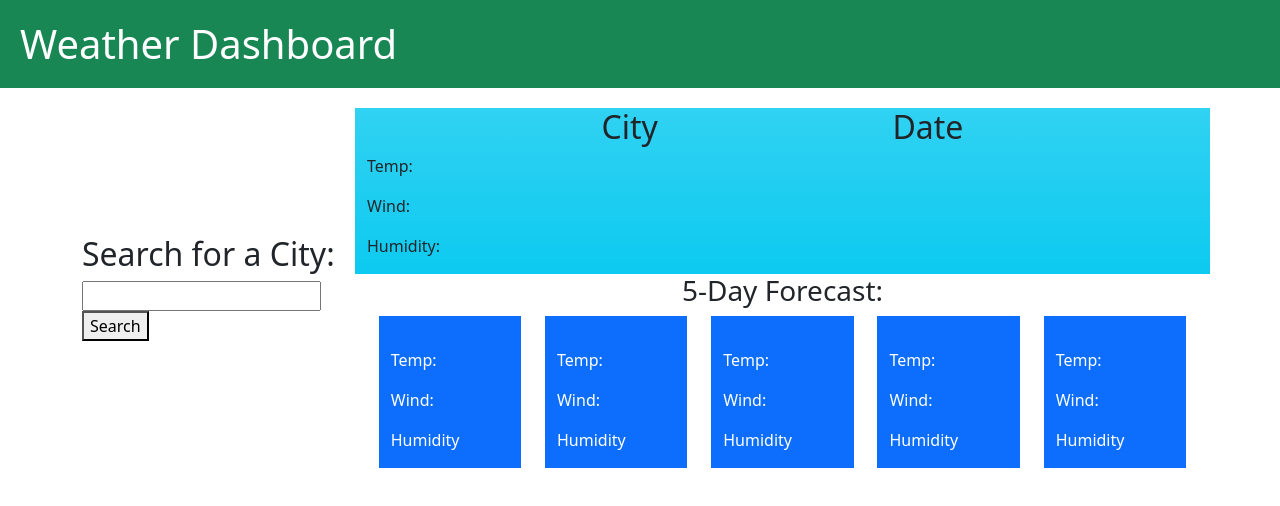
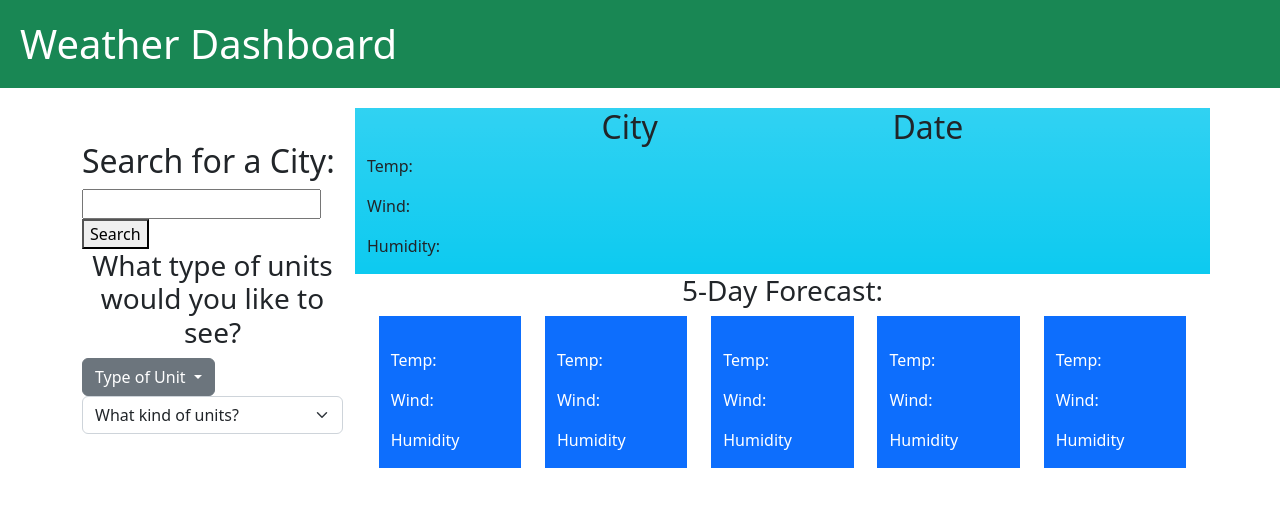
Before and after one commit to wangbrian26/City-Weather, a plain HTML site: page index.html in a window 1280 px wide. Drawn offline with nearby package versions, Linux system fonts and the light colour scheme.

Commit message:
updated drop down

```diff
--- a/assets/js/script.js
+++ b/assets/js/script.js
@@ -9,8 +9,9 @@ function getCity() {
   cityNameSearch = cityNameSearch.toLowerCase();
   cityNameSearch = cityNameSearch.replace(" ", "_");
   var geoAPI = `http://api.openweathermap.org/geo/1.0/direct?q=${cityNameSearch}&appid=1560a07c19638ebfb003c32577cdfee1`;
-  var dropDownBtn = document.querySelector("#dropdownMenuButton");
+  var dropDownBtn = document.querySelector("#dropdownMenuButton").value;
 
+  console.log(dropDownBtn);
   fetch(geoAPI)
     .then(function (response) {
       if (response.status != 200) {
--- a/index.html
+++ b/index.html
@@ -24,18 +24,19 @@
         <button id="searchBtn">Search</button>
 
         <!-- This is a function that will be worked on later. -->
-        <!-- <h3>What type of units would you like to see?</h3>
+        <h3>What type of units would you like to see?</h3>
         <div class="dropdown">
           <button class="btn btn-secondary dropdown-toggle" type="button" id="dropdownMenuButton" data-toggle="dropdown"
             aria-haspopup="true" aria-expanded="false">
             Type of Unit
           </button>
-          <div class="dropdown-menu" aria-labelledby="dropdownMenuButton" id="typeInput">
-            <a class="dropdown-item" href="#">Standard</a>
-            <a class="dropdown-item" href="#">Metric</a>
-            <a class="dropdown-item" href="#">Imperial</a>
-          </div>
-        </div> -->
+          <select class="form-select" aria-label="Default select example">
+            <option selected>What kind of units?</option>
+            <option value="1">metric</option>
+            <option value="2">Imperial</option>
+            <option value="3">Three</option>
+          </select>
+        </div>
       </section>
       <section class="col-9">
         <section class="row bg-info bg-gradient">
```
Also changed, not shown: 1 other file.
